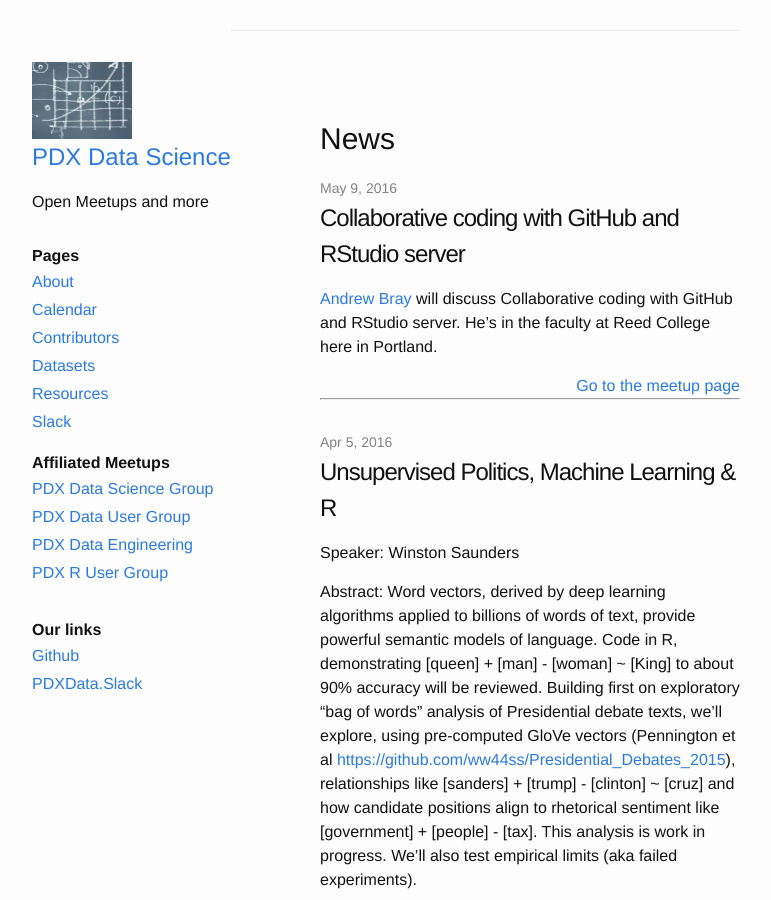
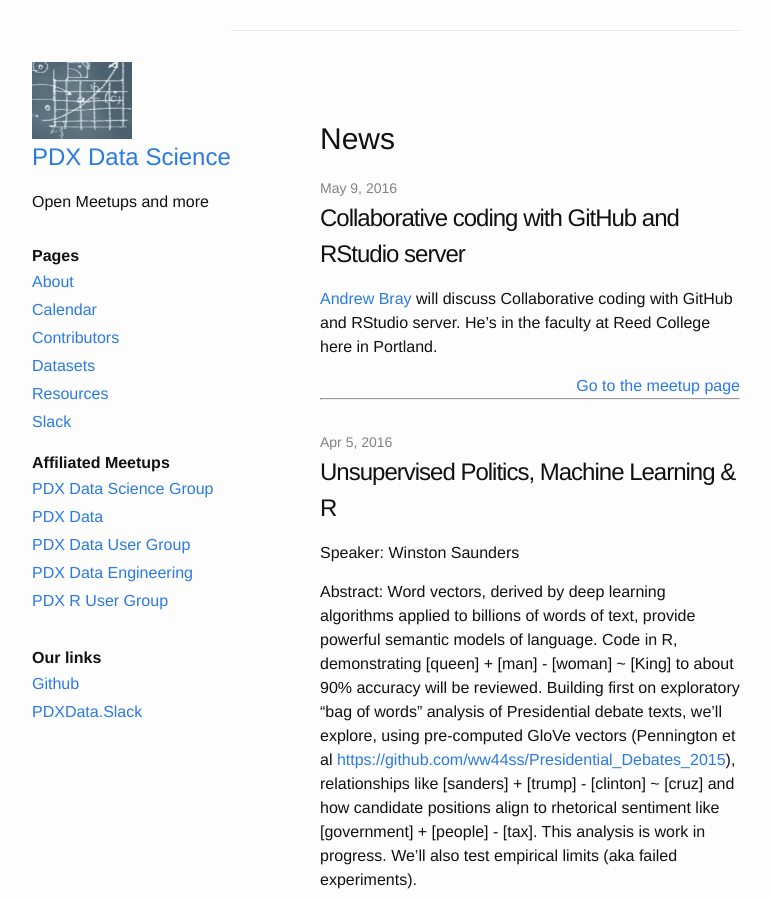
Before and after one commit to PdxData/pdxdata.github.io, a Jekyll site: the page built from index.html, in a window 1280 px wide and 900 px high. Shown: the whole window, without its empty margins (270-1041 px from the left). Built offline with Jekyll 4.4.1, drawn with Linux system fonts in a browser that asks for light colours.

Commit message:
adding Portland Data meetup

```diff
--- a/_includes/sidebar.html
+++ b/_includes/sidebar.html
@@ -29,7 +29,8 @@
 
       <navh><strong>Affiliated Meetups</strong></navh>
       <a class="sidebar-nav-item" href="http://www.meetup.com/Portland-Data-Science-Group/">PDX Data Science Group</a>
-      <a class="sidebar-nav-item" href="http://www.meetup.com/Portland-Data-User-Group/">PDX Data User Group</a>
+      <a class="sidebar-nav-item" href="http://www.meetup.com/Portland-Data/">PDX Data</a>
+	  <a class="sidebar-nav-item" href="http://www.meetup.com/Portland-Data-User-Group/">PDX Data User Group</a>
       <a class="sidebar-nav-item" href="http://www.meetup.com/PDX-Data-Engineering/">PDX Data Engineering</a>
       <a class="sidebar-nav-item" href="http://www.meetup.com/portland-r-user-group/">PDX R User Group</a>
     </nav>
```
